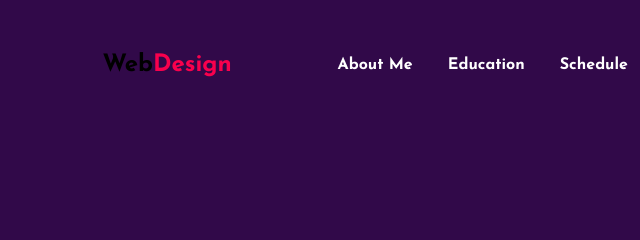
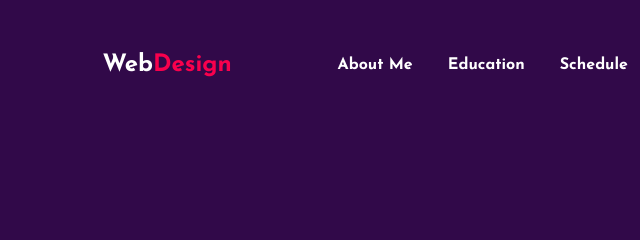
Before and after one commit to Nabnab123/nabilamaharani, a plain HTML site: page index.html in a window 1280 px wide. Shown: the top 240 px of the page, 0-640 px from the left. Drawn offline with Linux system fonts and the light colour scheme.

Commit message:
Update index.html

```diff
--- a/index.html
+++ b/index.html
@@ -15,7 +15,7 @@
 
 	<div class="hero" id="home">
 		<nav>
-			<h2 class="logo">Web<span>Design</span></h2>
+			<h2 class="logo" style="color:white">Web<span>Design</span></h2>
 			<ul>
 				<li><a href="#about">About Me</a></li>
 				<li><a href="#education">Education</a></li>
```
